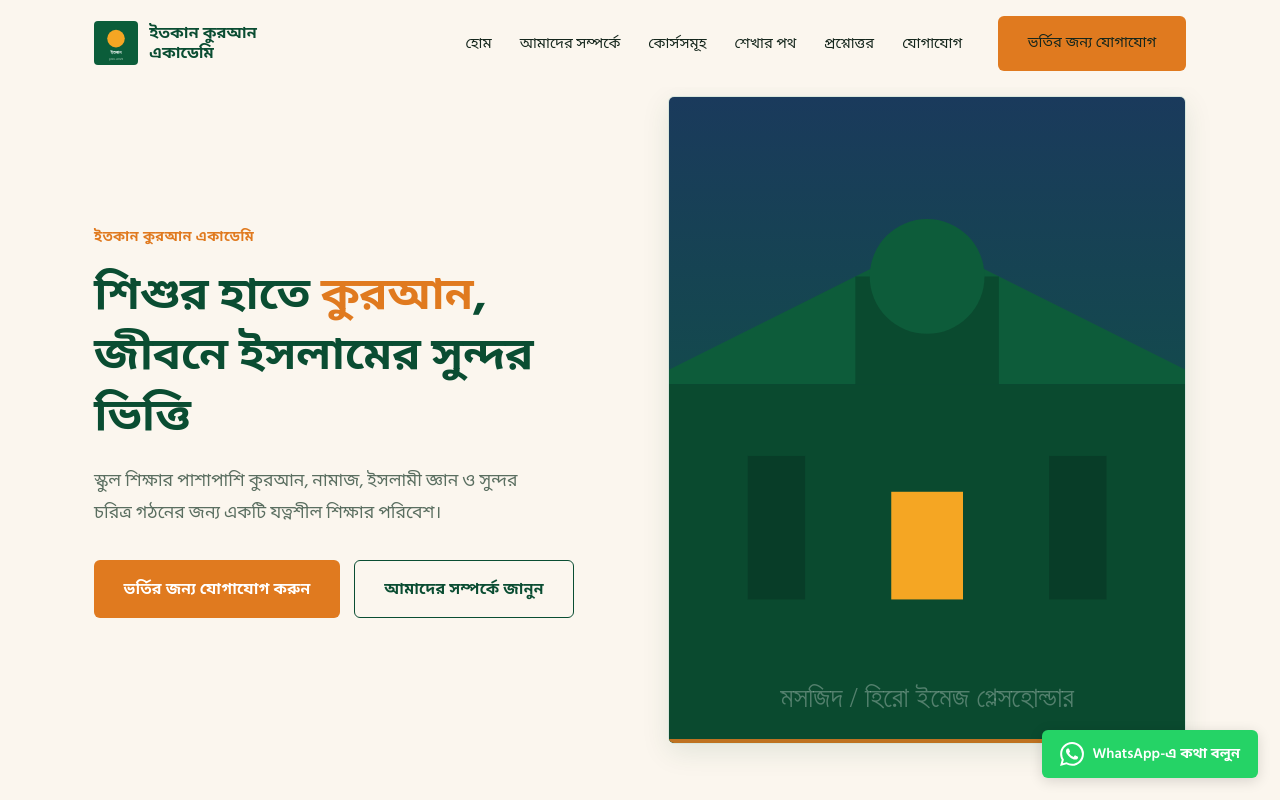
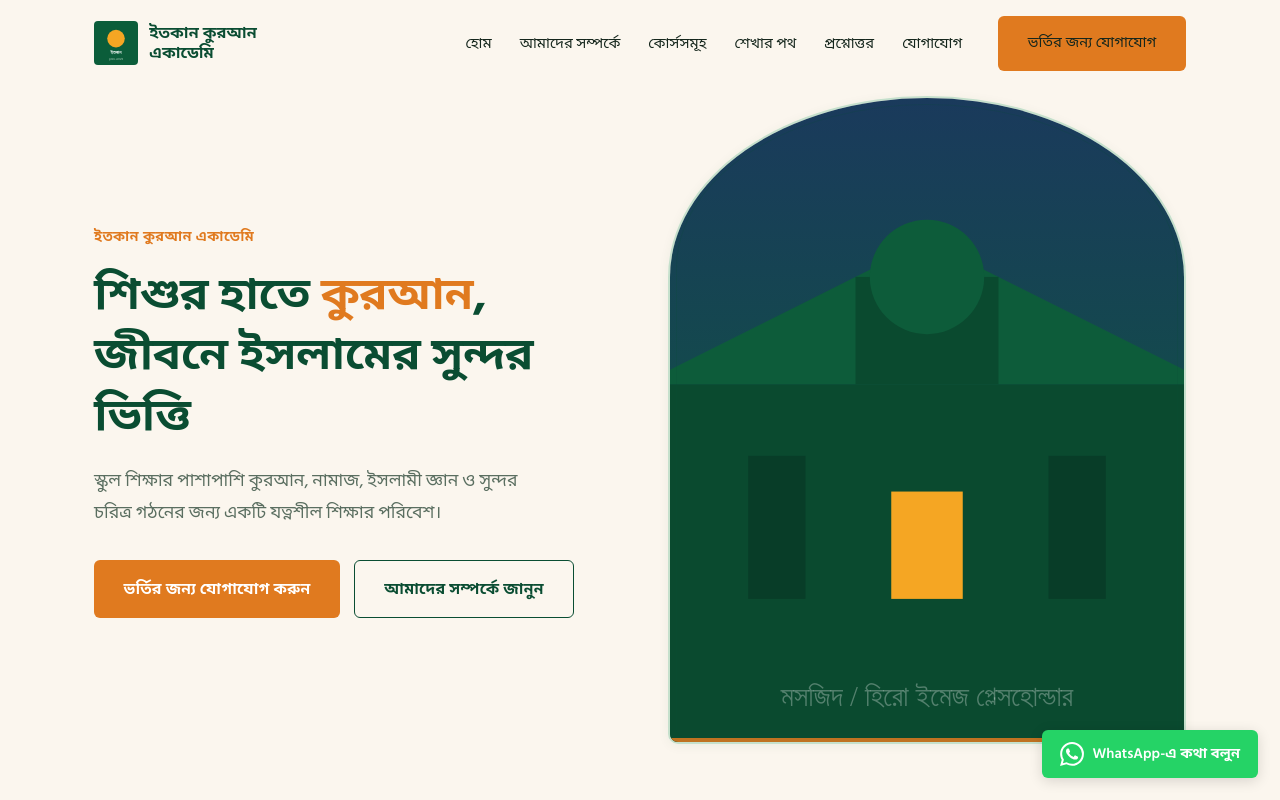
Before and after one commit to mansurcozmiq-byte/itqan-quran-academy, a React (Vite) app in the folder client/: page / in a window 1280 px wide. Shown: the top 800 px of the page. Built offline with nearby package versions, Linux system fonts and the light colour scheme.

Commit message:
Add Islamic arch window CSS class

```diff
--- a/client/src/styles/index.css
+++ b/client/src/styles/index.css
@@ -211,3 +211,29 @@ h1, h2, h3, h4 {
 .img-lift:hover img {
   transform: scale(1.04);
 }
+
+/* ——— Islamic arch window frame (no pattern) ——— */
+.islamic-window {
+  position: relative;
+  overflow: hidden;
+  border-radius: 50% 50% 10px 10px / 28% 28% 10px 10px;
+  border: 2px solid var(--green-soft);
+  box-shadow: var(--shadow-soft);
+}
+
+.islamic-window img {
+  width: 100%;
+  height: 100%;
+  object-fit: cover;
+  display: block;
+}
+
+.islamic-window::before {
+  content: "";
+  position: absolute;
+  inset: 6px;
+  border-radius: 50% 50% 6px 6px / 26% 26% 6px 6px;
+  border: 1px solid rgba(10, 77, 50, 0.18);
+  pointer-events: none;
+  z-index: 1;
+}
```
